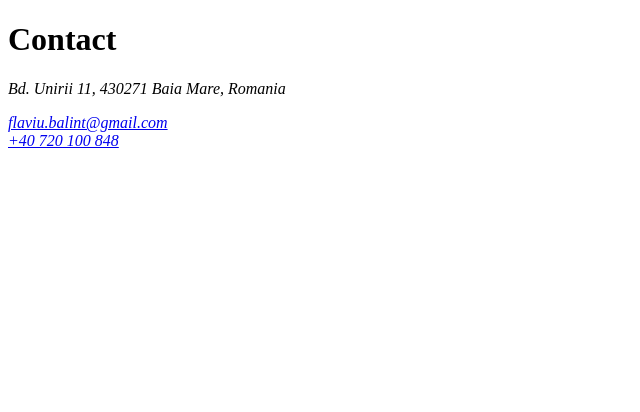
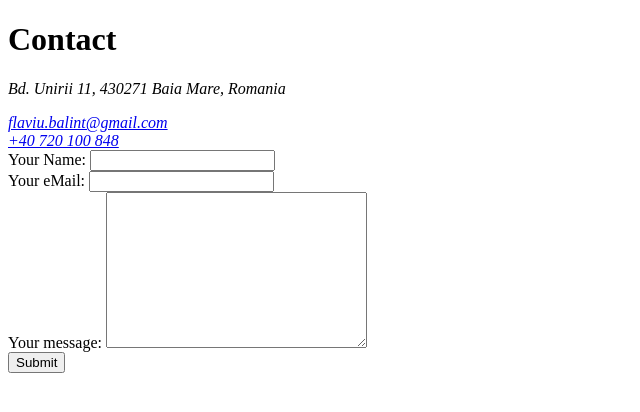
Before and after one commit to MM72FBA/cv, a plain HTML site: page contact.html in a window 1280 px wide. Shown: the whole page, without its empty margins (0-640 px from the left). Drawn offline with Linux system fonts and the light colour scheme.

Commit message:
finished html class

```diff
--- a/contact.html
+++ b/contact.html
@@ -13,5 +13,19 @@
       <a href="mailto:flaviu.balint@gmail.com">flaviu.balint@gmail.com</a><br />
       <a href="tel:+40 720 100 848">+40 720 100 848</a>
     </address>
+
+    <form
+      action="mailto:flaviu.balin@gmail.com"
+      method="post"
+      enctype="text/plain"
+    >
+      <label for="">Your Name:</label>
+      <input type="text" name="yourName" value="" /><br />
+      <label for="">Your eMail:</label>
+      <input type="email" name="yourEmail" value="" /><br />
+      <label for="">Your message:</label>
+      <textarea name="yourMessage" id="" cols="30" rows="10"></textarea><br />
+      <input type="submit" />
+    </form>
   </body>
 </html>
```
Also changed, not shown: hobbies.html (+19 -0 lines), index.html (+4 -16 lines).
